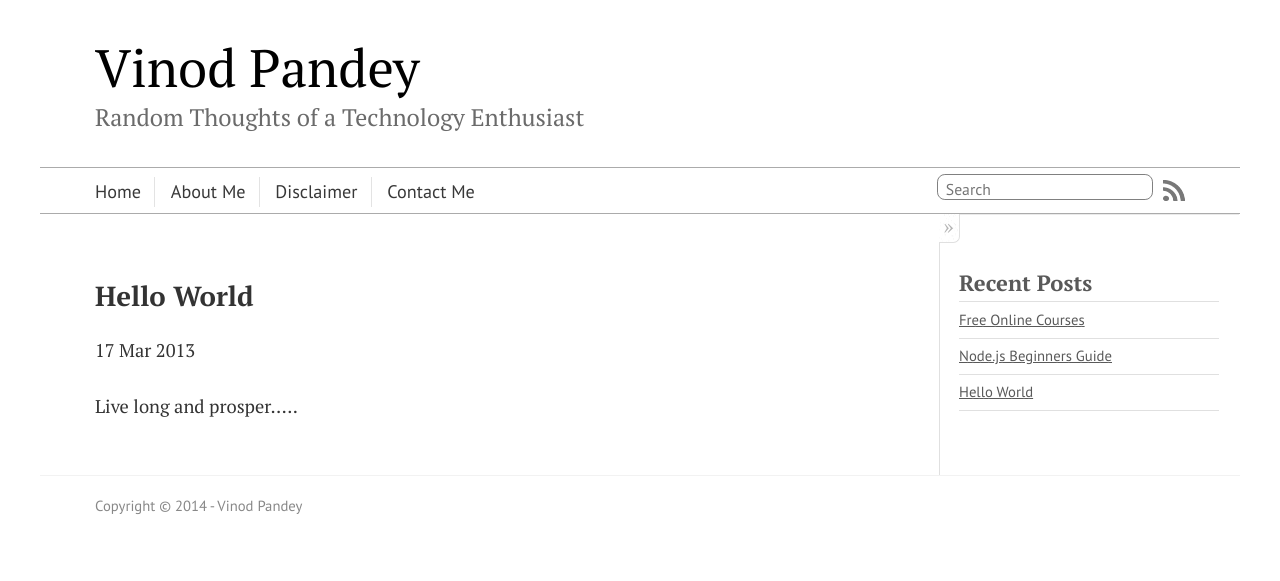
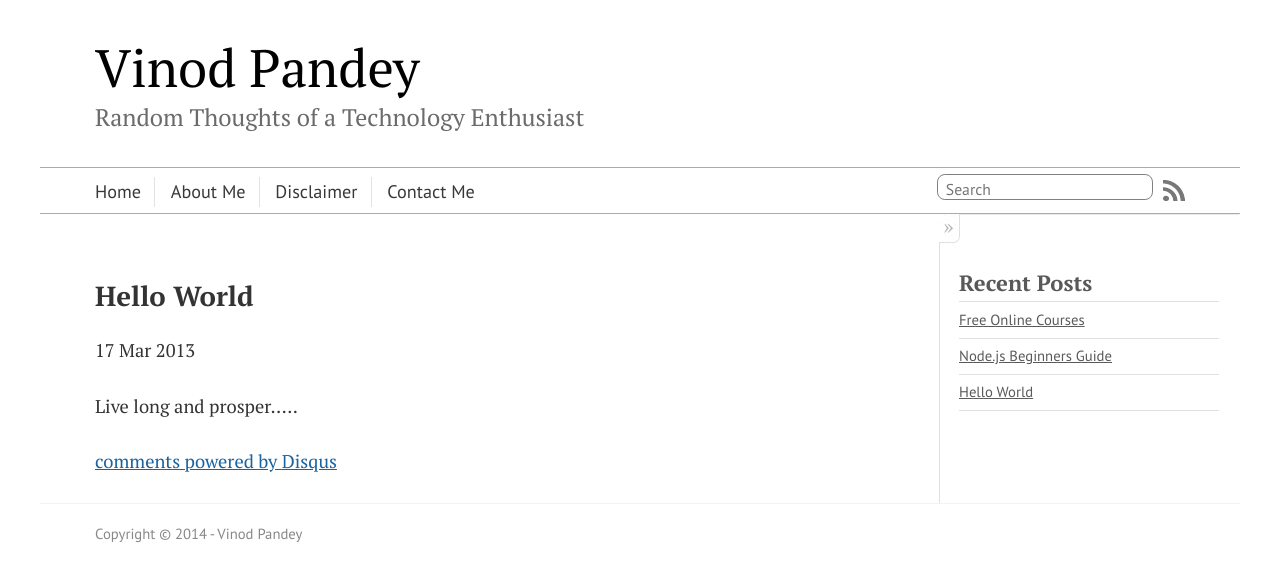
Before and after one commit to vinodpandey/vinodpandey-backup.github.io, a Jekyll site: the page built from _posts/2013-08-17-hello-world.markdown, in a window 1280 px wide. Shown: the top 581 px of the page. Built offline with Jekyll 4.4.1, drawn with Linux system fonts in a browser that asks for light colours; nearby versions of some CDN libraries; Markdown is read by kramdown in place of the engine named in the settings; comment, search, counter and statistics services are not loaded; some of the changed lines change nothing that is shown.

Commit message:
added disqus code

```diff
--- a/_layouts/post.html
+++ b/_layouts/post.html
@@ -10,6 +10,23 @@
 <div class="post">
 {{ content }}
 </div>
+
+    <div id="disqus_thread"></div>
+    <script type="text/javascript">
+        /* * * CONFIGURATION VARIABLES: EDIT BEFORE PASTING INTO YOUR WEBPAGE * * */
+        var disqus_shortname = 'vinod-blog'; // required: replace example with your forum shortname
+
+        /* * * DON'T EDIT BELOW THIS LINE * * */
+        (function() {
+            var dsq = document.createElement('script'); dsq.type = 'text/javascript'; dsq.async = true;
+            dsq.src = '//' + disqus_shortname + '.disqus.com/embed.js';
+            (document.getElementsByTagName('head')[0] || document.getElementsByTagName('body')[0]).appendChild(dsq);
+        })();
+    </script>
+    <noscript>Please enable JavaScript to view the <a href="http://disqus.com/?ref_noscript">comments powered by Disqus.</a></noscript>
+    <a href="http://disqus.com" class="dsq-brlink">comments powered by <span class="logo-disqus">Disqus</span></a>
+
+
 </article>
 
 </div>
```
